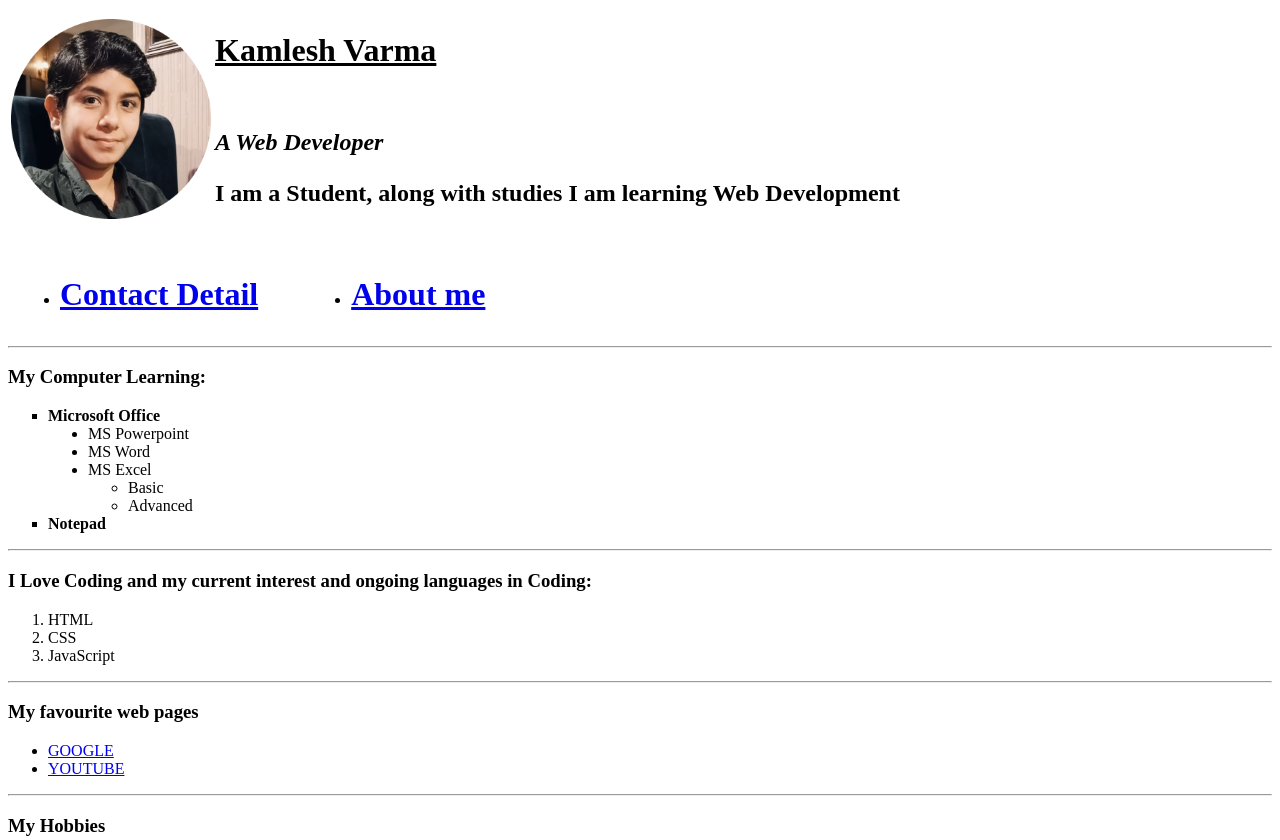
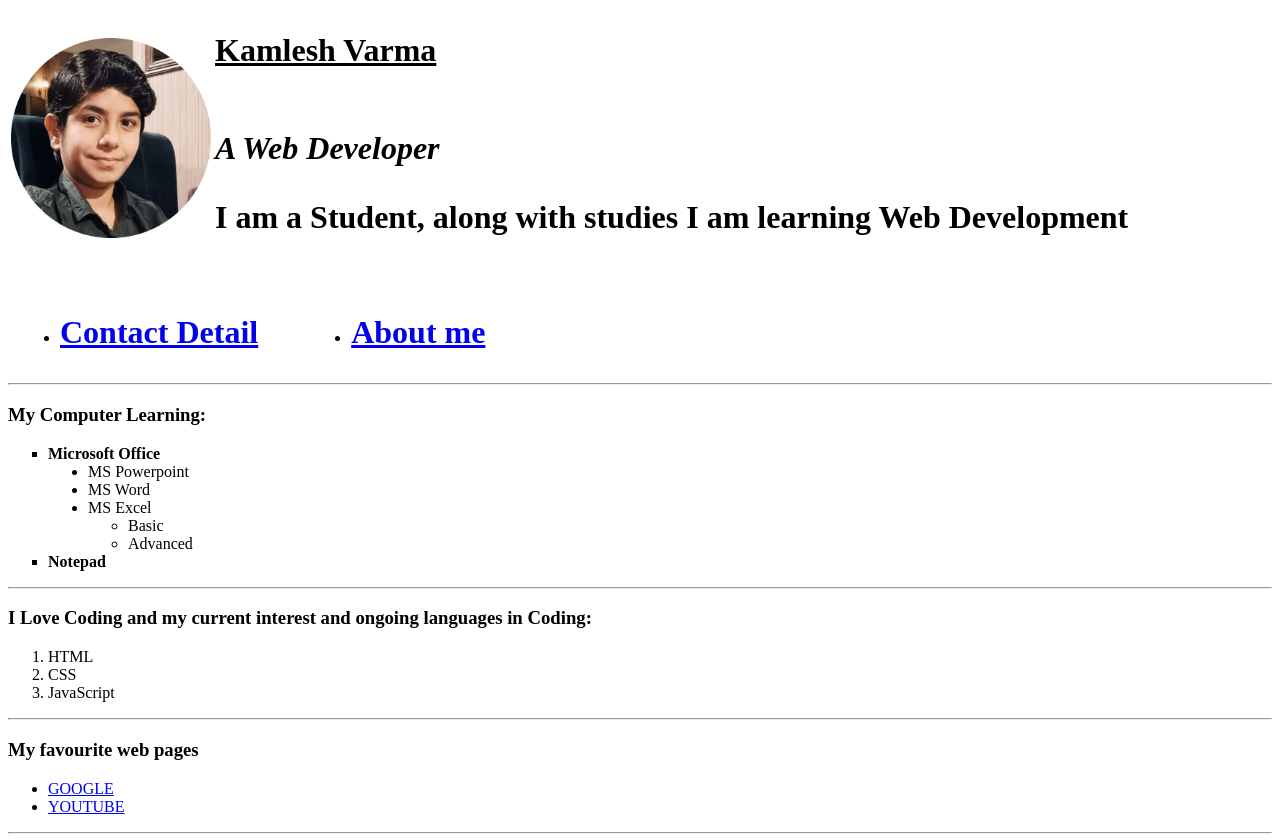
Before and after one commit to KamleshVarma/portfolio, a plain HTML site: page index.html in a window 1280 px wide. Shown: the top 840 px of the page. Drawn offline with Linux system fonts and the light colour scheme.

Commit message:
Update index.html

```diff
--- a/index.html
+++ b/index.html
@@ -15,13 +15,13 @@
       <td>
         <h1> <u>Kamlesh Varma</u> </h1>
         <br>
-      <h2> <em>A Web Developer</em></h2>
+      <h1> <em>A Web Developer</em></h1>
 
-        <h2>
+        <h1>
           <p>
             I am a Student, along with studies I am learning<strong> Web Development</strong>
           </p>
-        </h2>
+        </h1>
       </td>
 
 
```
